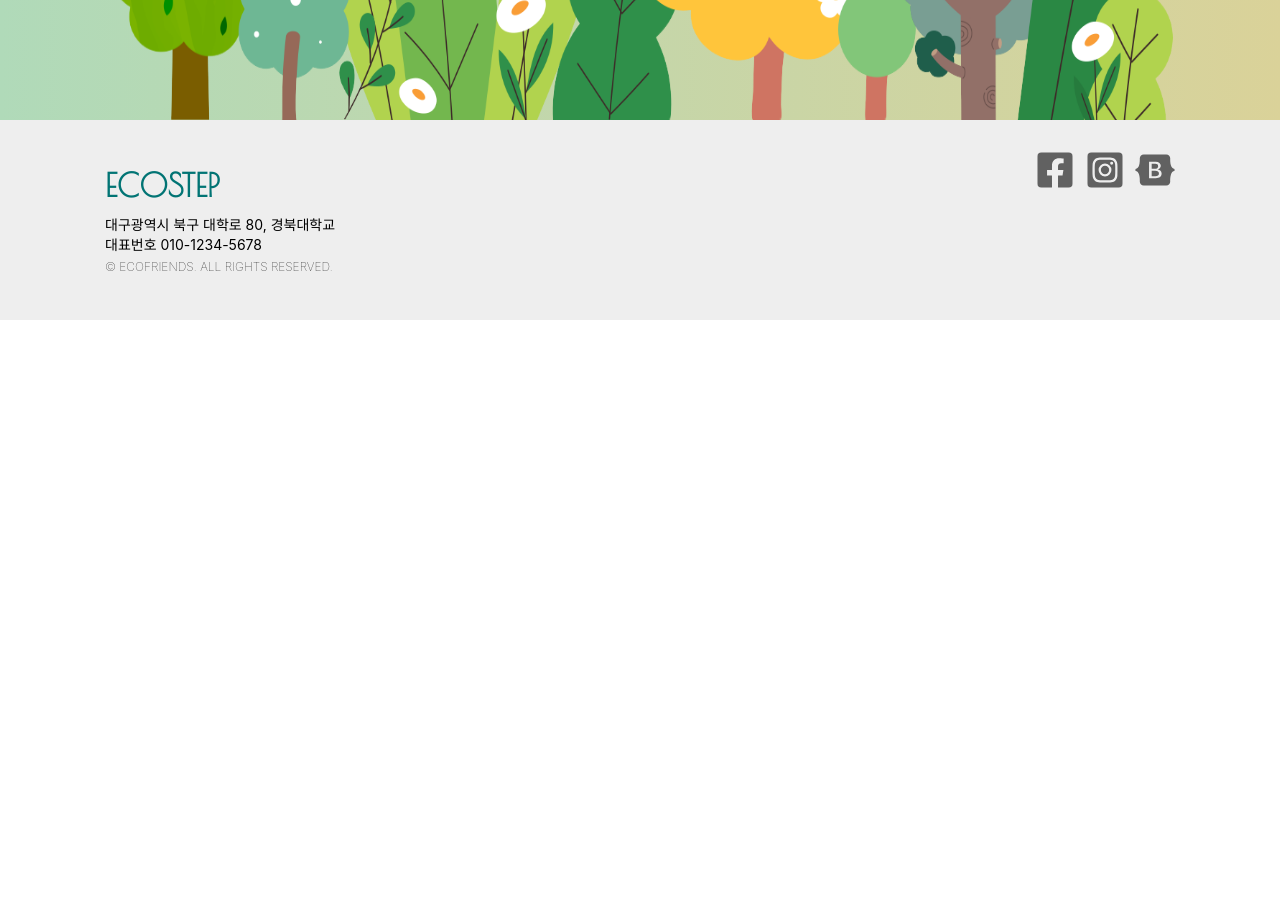
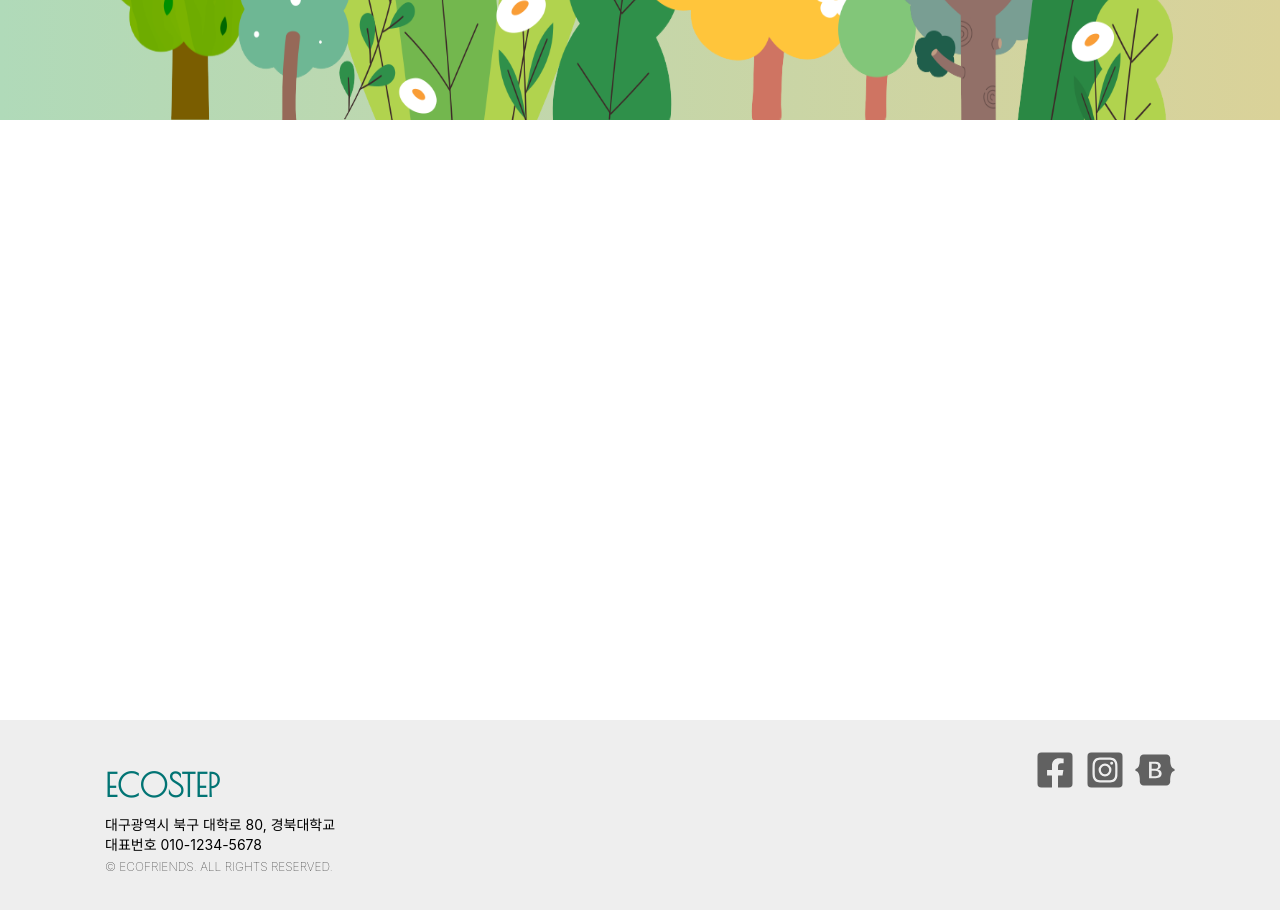
Before and after one commit to 2021echo-friends/homepage, a React (Create React App) app: page / in a window 1280 px wide. Shown: the part 620-1530 px from the top of the page. Before the commit the page ends 940 px from the top, so only its background shows below. Built offline with nearby package versions, Linux system fonts and the light colour scheme; a web font is replaced by a local one.

Commit message:
Add 2nd Main: MainPoint

```diff
--- a/src/MainPage/Components/MainHome.js
+++ b/src/MainPage/Components/MainHome.js
@@ -4,7 +4,7 @@ import CountUp from 'react-countup';
 
 function MainHome() {
     return (
-        <div className="main-inner">
+        <div className="home-inner">
             <div className="inner-top">
                 <div className="top-left">
                     <div id="title-area">
--- /dev/null
+++ b/src/MainPage/Components/MainPoint.js
@@ -0,0 +1,11 @@
+import React from 'react';
+
+function MainPoint() {
+    return (
+        <div className="point-inner">
+
+        </div>
+    )
+}
+
+export default MainPoint
--- a/src/MainPage/MainPage.css
+++ b/src/MainPage/MainPage.css
@@ -5,7 +5,7 @@
 }
 
 /* MainPage.js */
-.main-container {
+.home-container {
     width: 100%;
     min-height: calc(100vh - 180px);
     display:flex;
@@ -16,11 +16,10 @@
 }
 
 /* MainHome.js */
-.main-inner {
+.home-inner {
     width: 100%;
     max-width: 1070px;
     padding: 80px 20px 0;
-
     display: flex;
     flex-direction: column;
 }
@@ -99,3 +98,11 @@
 .bottom-left {
     display: flex;
 }
+
+/* MainPoint.js */
+.point-inner {
+    min-height: calc(100vh - 200px);
+    width: 100%;
+    max-width: 1070px;
+    padding: 0 20px 0;
+}
--- a/src/MainPage/MainPage.js
+++ b/src/MainPage/MainPage.js
@@ -1,12 +1,16 @@
 import './MainPage.css'
 import React from 'react';
 import MainHome from './Components/MainHome';
+import MainPoint from './Components/MainPoint';
 
 function MainPage() {
     return (
         <div>
-           <div className="main-container">
+           <div className="home-container">
               <MainHome/>
+           </div>
+           <div className="point-container">
+               <MainPoint/>
            </div>
         </div>
     )
```
Also changed, not shown: src/MainPage/Components/MainAbout.js (deleted), src/MainPage/Components/MainEvent.js (deleted), src/MainPage/Components/MainQuestion.js (deleted), src/MainPage/Components/MainStatus.js (deleted).
